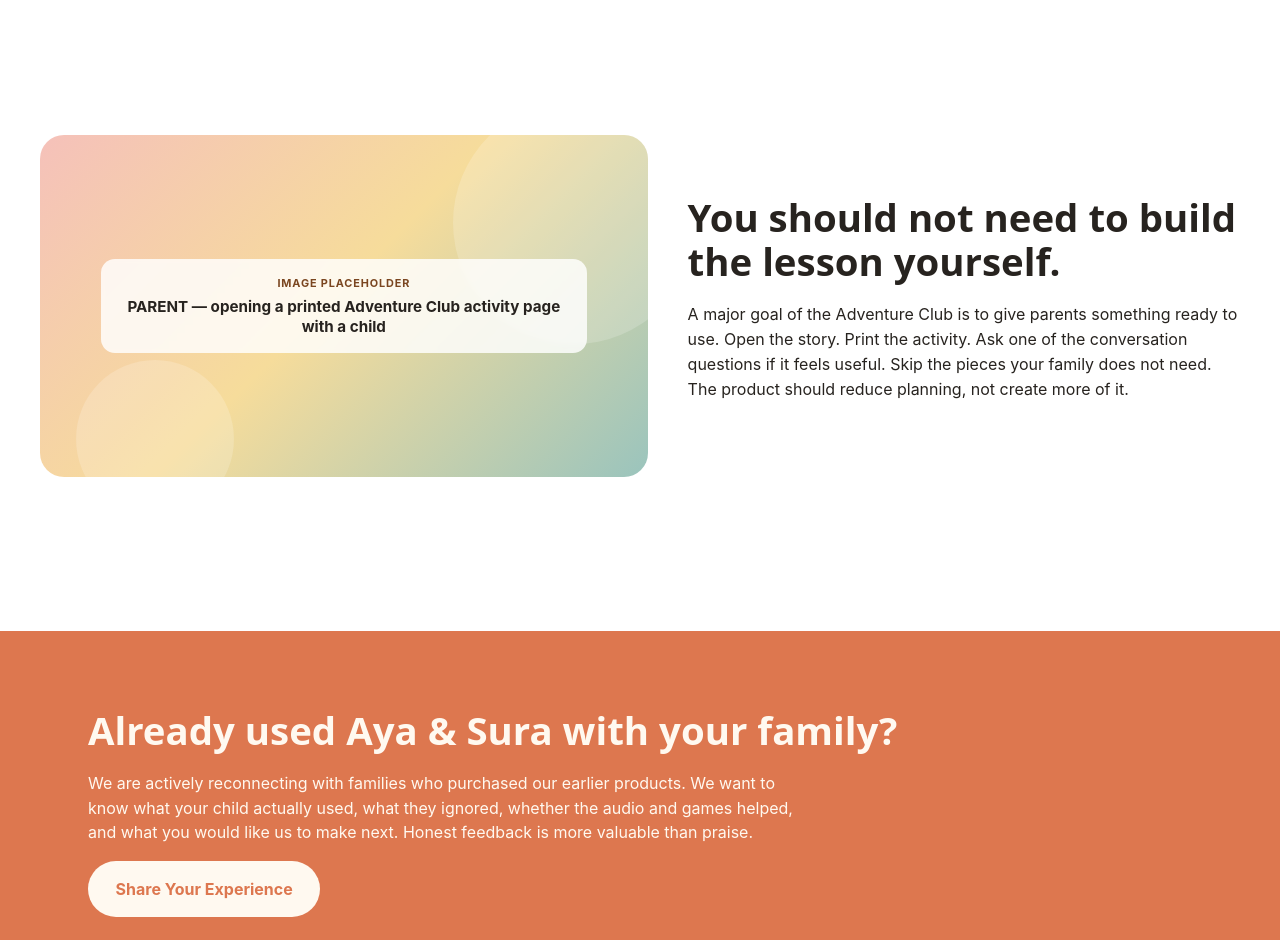
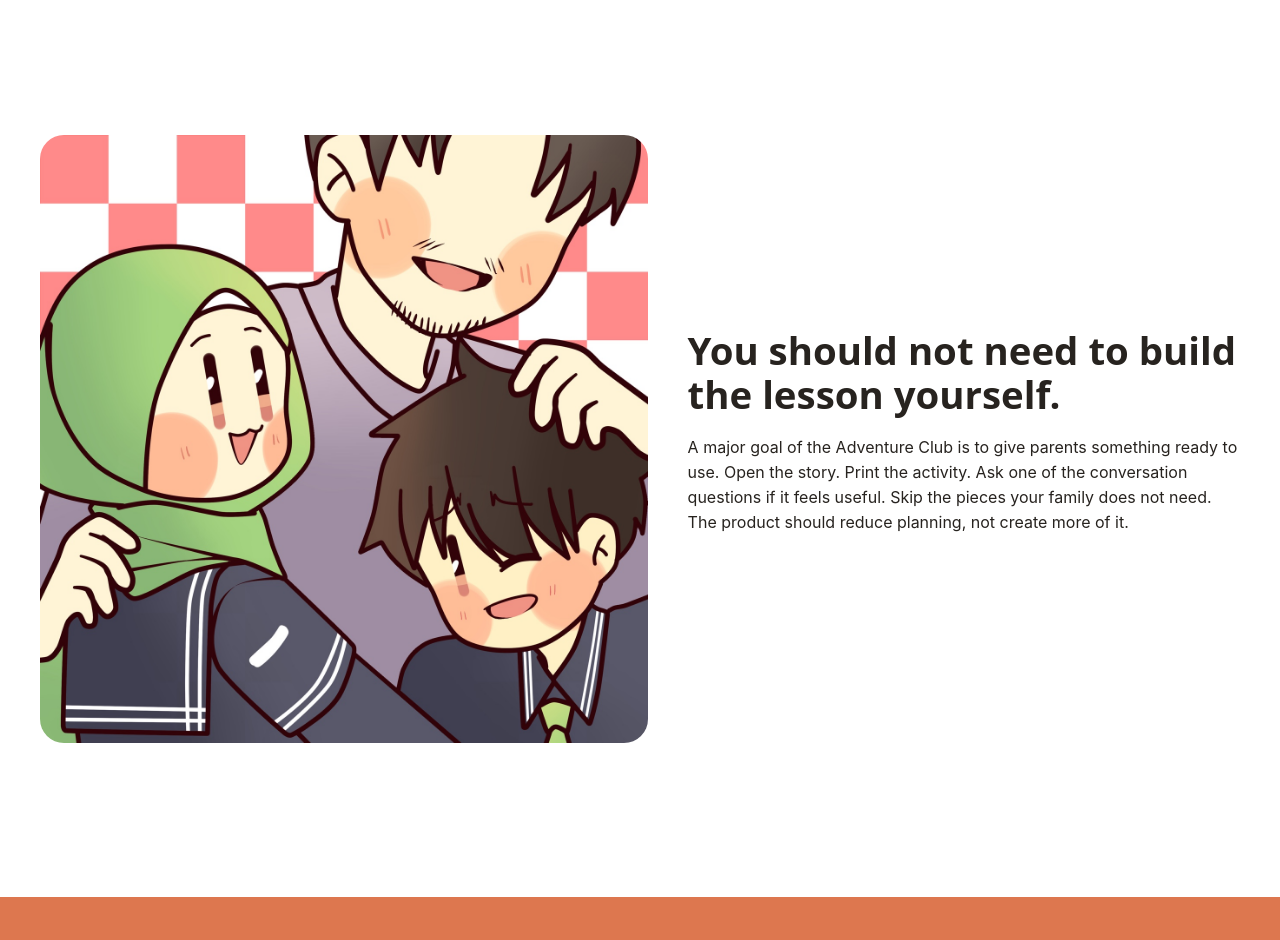
Before and after one commit to nourijp/aya-sura-site, an Astro site: page /for-parents in a window 1280 px wide. Shown: the part 3560-4500 px from the top of the page. Built offline with nearby package versions, Linux system fonts and the light colour scheme; Astro itself is replaced by a stand-in of ours; no server answers.

Commit message:
Add real father-and-kids art to the For Parents page
Uses the "Abu_father" illustration (a father with Aya and Sura) to
fill the "You should not need to build the lesson yourself" section,
replacing the MediaPlaceholder there.

Co-Authored-By: Claude Sonnet 5 <noreply@anthropic.com>

```diff
--- a/src/pages/for-parents.astro
+++ b/src/pages/for-parents.astro
@@ -72,6 +72,12 @@ import MediaPlaceholder from '../components/MediaPlaceholder.astro';
       object-fit: contain;
       margin: 0 auto;
     }
+    .family-art {
+      width: 100%;
+      aspect-ratio: 1 / 1;
+      object-fit: cover;
+      border-radius: var(--radius-card);
+    }
   </style>
 
   <section class="section section--surface">
@@ -98,7 +104,13 @@ import MediaPlaceholder from '../components/MediaPlaceholder.astro';
 
   <section class="section section--surface">
     <div class="container hero hero--split">
-      <MediaPlaceholder label="PARENT — opening a printed Adventure Club activity page with a child" ratio="wide" variant={3} />
+      <img
+        src="/images/faith/family-father.jpg"
+        alt="A father spending time with Aya and Sura"
+        class="family-art"
+        width="1400"
+        loading="lazy"
+      />
       <div>
         <h2>You should not need to build the lesson yourself.</h2>
         <p>A major goal of the Adventure Club is to give parents something ready to use. Open the story. Print the activity. Ask one of the conversation questions if it feels useful. Skip the pieces your family does not need. The product should reduce planning, not create more of it.</p>
```
Also changed, not shown: public/images/faith/family-father.jpg (added).
